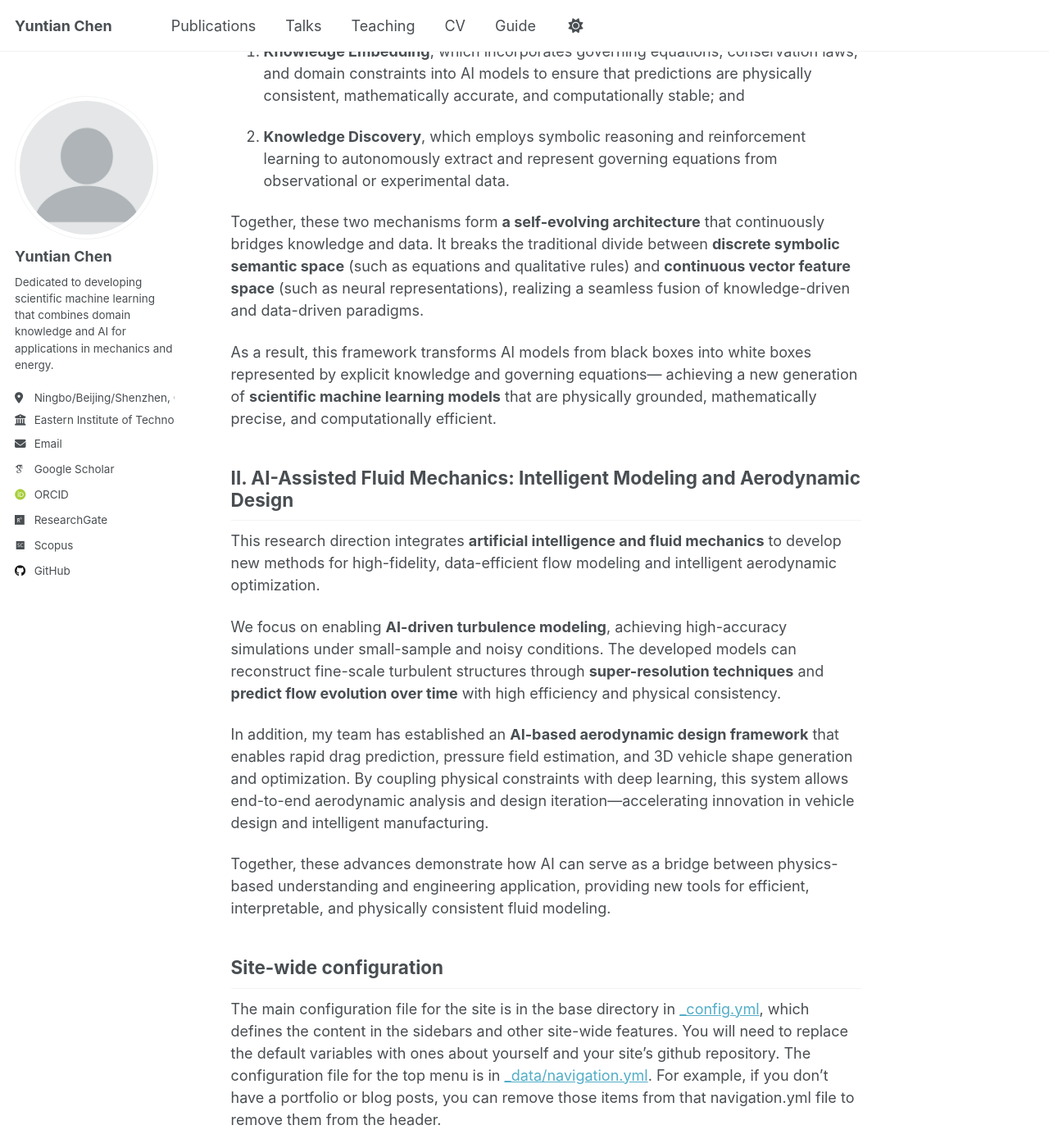
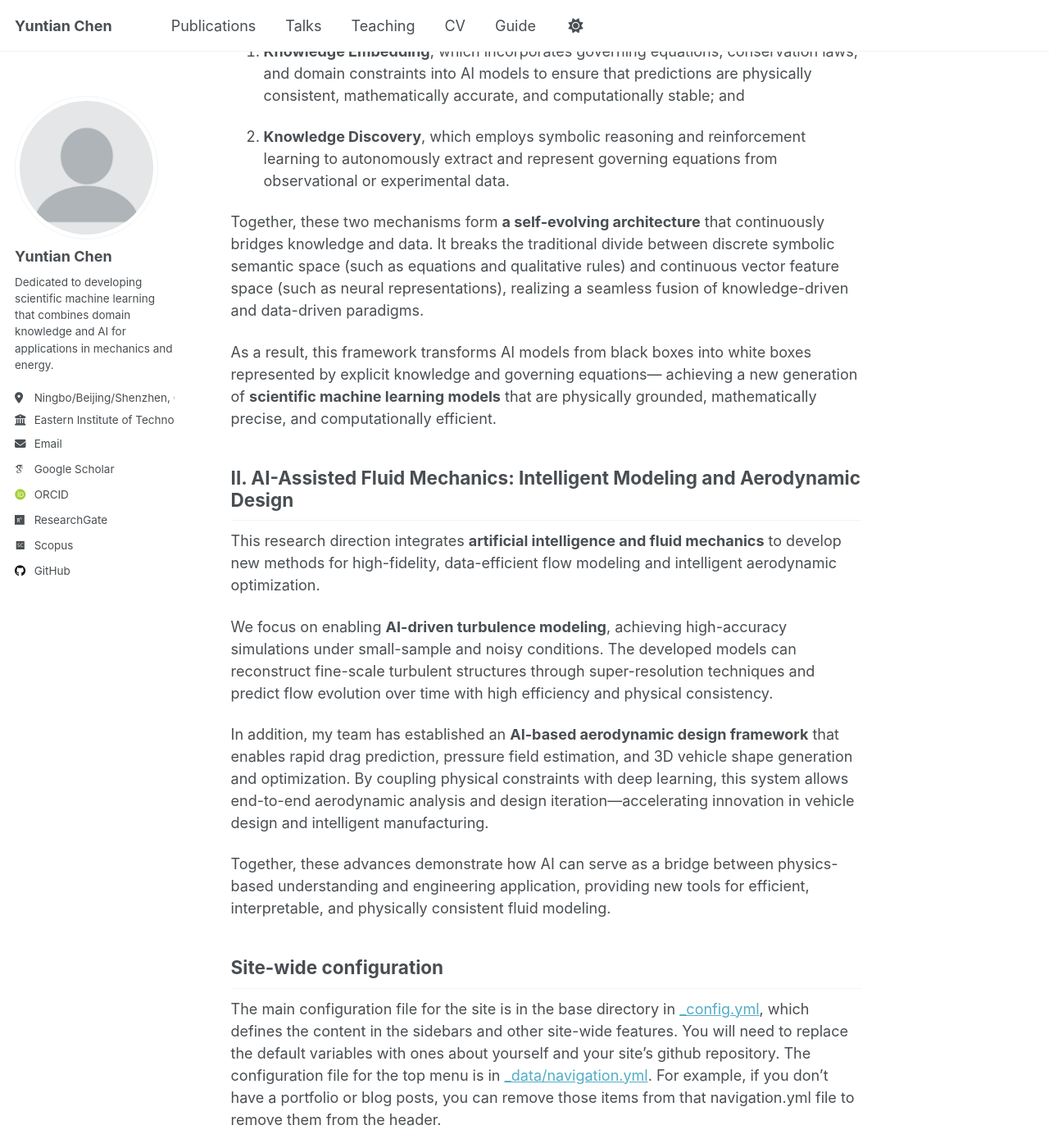
Before and after one commit to YuntianChen/YuntianChen.github.io, a Jekyll site: the page built from _pages/about.md, in a window 1280 px wide and 1400 px high, scrolled down 733 px. Shown: the whole window at 82% size. Built offline with Jekyll 4.4.1, drawn with Linux system fonts in a browser that asks for light colours; some web fonts are replaced; a script that is not in the unit is left out.

Commit message:
Update about.md

```diff
--- a/_pages/about.md
+++ b/_pages/about.md
@@ -24,7 +24,7 @@ The framework is powered by two synergistic mechanisms:
 2. **Knowledge Discovery**, which employs symbolic reasoning and reinforcement learning to autonomously extract and represent governing equations from observational or experimental data.
 
 Together, these two mechanisms form **a self-evolving architecture** that continuously bridges knowledge and data.
-It breaks the traditional divide between **discrete symbolic semantic space** (such as equations and qualitative rules) and **continuous vector feature space** (such as neural representations), realizing a seamless fusion of knowledge-driven and data-driven paradigms.
+It breaks the traditional divide between discrete symbolic semantic space (such as equations and qualitative rules) and continuous vector feature space (such as neural representations), realizing a seamless fusion of knowledge-driven and data-driven paradigms.
 
 As a result, this framework transforms AI models from black boxes into white boxes represented by explicit knowledge and governing equations—
 achieving a new generation of **scientific machine learning models** that are physically grounded, mathematically precise, and computationally efficient.
@@ -33,7 +33,7 @@ II. AI-Assisted Fluid Mechanics: Intelligent Modeling and Aerodynamic Design
 ------
 This research direction integrates **artificial intelligence and fluid mechanics** to develop new methods for high-fidelity, data-efficient flow modeling and intelligent aerodynamic optimization.
 
-We focus on enabling **AI-driven turbulence modeling**, achieving high-accuracy simulations under small-sample and noisy conditions. The developed models can reconstruct fine-scale turbulent structures through **super-resolution techniques** and **predict flow evolution over time** with high efficiency and physical consistency.
+We focus on enabling **AI-driven turbulence modeling**, achieving high-accuracy simulations under small-sample and noisy conditions. The developed models can reconstruct fine-scale turbulent structures through super-resolution techniques and predict flow evolution over time with high efficiency and physical consistency.
 
 In addition, my team has established an **AI-based aerodynamic design framework** that enables rapid drag prediction, pressure field estimation, and 3D vehicle shape generation and optimization. By coupling physical constraints with deep learning, this system allows end-to-end aerodynamic analysis and design iteration—accelerating innovation in vehicle design and intelligent manufacturing.
 
```
